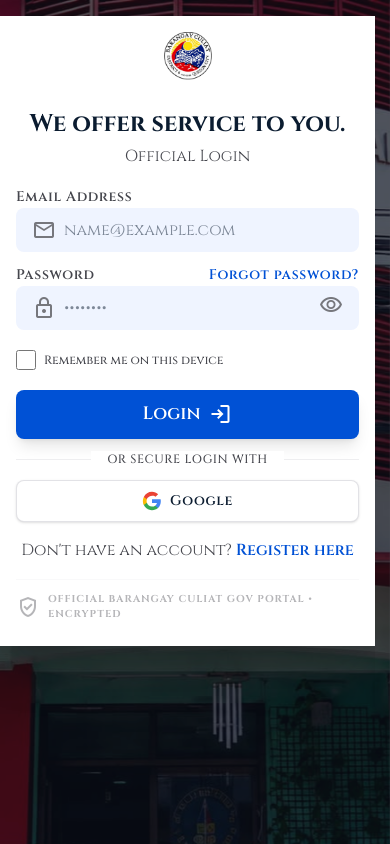
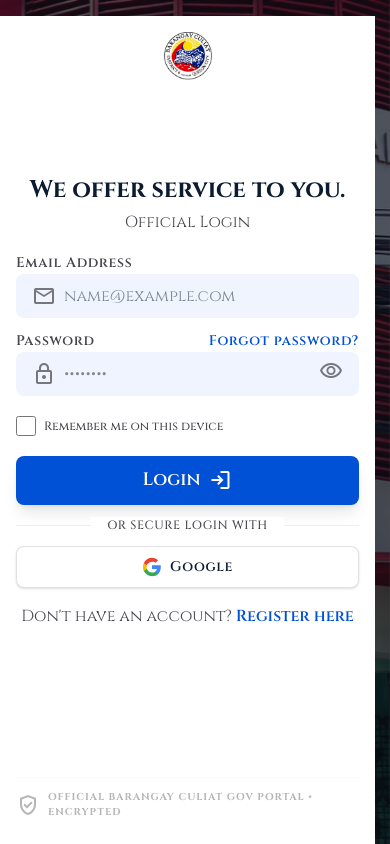
Before and after one commit to myheadisspinning/LIER-System, a React (Vite) app in the folder frontend/: page /signin in a window 390 px wide. Built offline with nearby package versions, Linux system fonts and the light colour scheme; no server answers.

Commit message:
fix: lock login page to viewport height on mobile (no page scroll)

```diff
--- a/frontend/src/pages/SignIn.tsx
+++ b/frontend/src/pages/SignIn.tsx
@@ -166,7 +166,7 @@ export default function SignIn() {
   };
 
   return (
-    <div className="bg-background text-on-background font-body-md min-h-screen flex items-start md:items-center justify-center p-0 md:p-margin-mobile overflow-x-hidden">
+    <div className="bg-background text-on-background font-body-md h-dvh md:h-auto md:min-h-screen flex md:items-center justify-center p-0 md:p-margin-mobile overflow-hidden md:overflow-x-hidden">
       <div className="fixed inset-0 z-0">
         <div className="absolute inset-0 bg-primary-container/40 z-10 backdrop-brightness-50"></div>
         <div className={`w-full h-full ${styles.bgImage}`}></div>
@@ -209,8 +209,8 @@ export default function SignIn() {
         </section>
 
         {/* Right form panel */}
-        <section className="w-full lg:w-1/2 bg-surface-container-lowest flex flex-col overflow-hidden">
-          <div className={`flex-1 flex flex-col p-4 md:p-lg overflow-y-auto ${styles.hideScrollbar} custom-scrollbar`}>
+        <section className="flex-1 min-h-0 w-full lg:w-1/2 lg:flex-none bg-surface-container-lowest flex flex-col overflow-hidden">
+          <div className={`flex-1 min-h-0 flex flex-col p-4 md:p-lg overflow-y-auto ${styles.hideScrollbar} custom-scrollbar`}>
             {/* Logo for mobile */}
             <div className="lg:hidden flex justify-center mb-3 md:mb-6">
               <img alt="Barangay Culiat Safety Logo" className="h-12 w-12 md:h-16 md:w-16"
```
